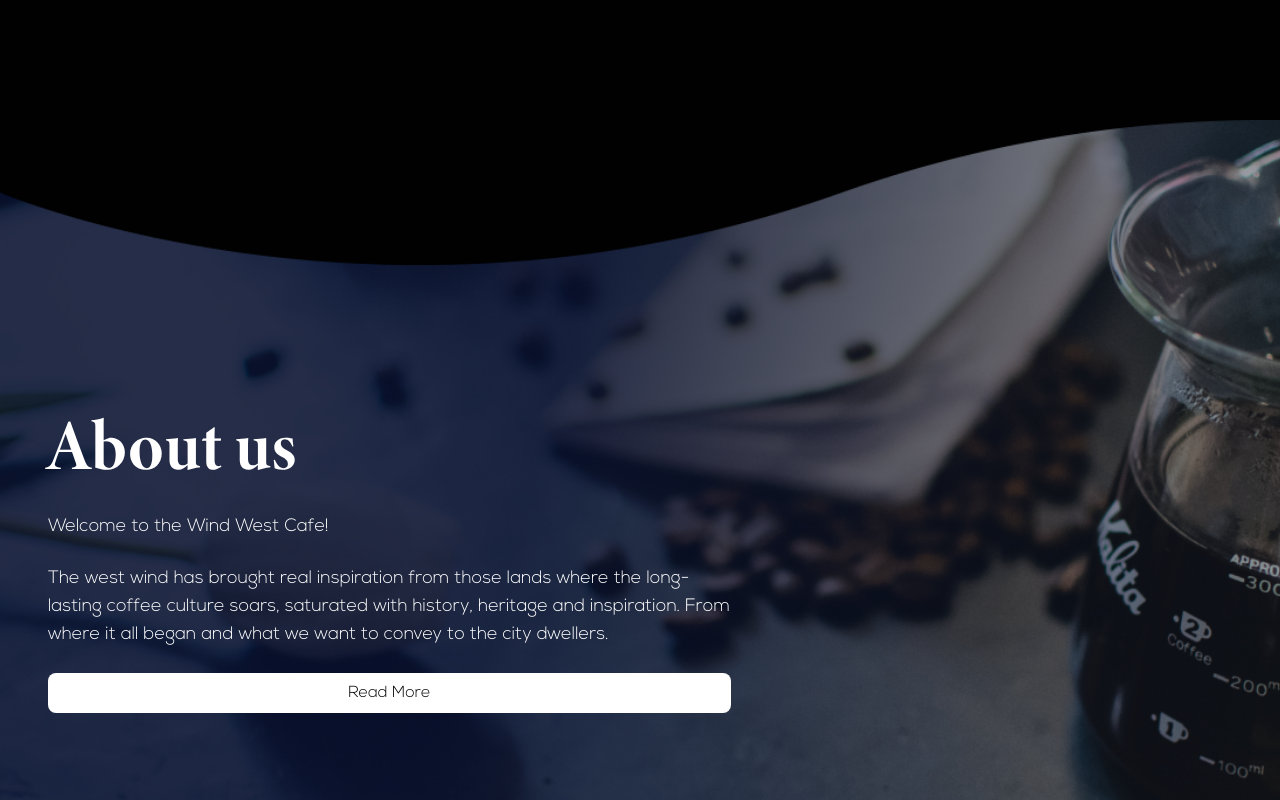
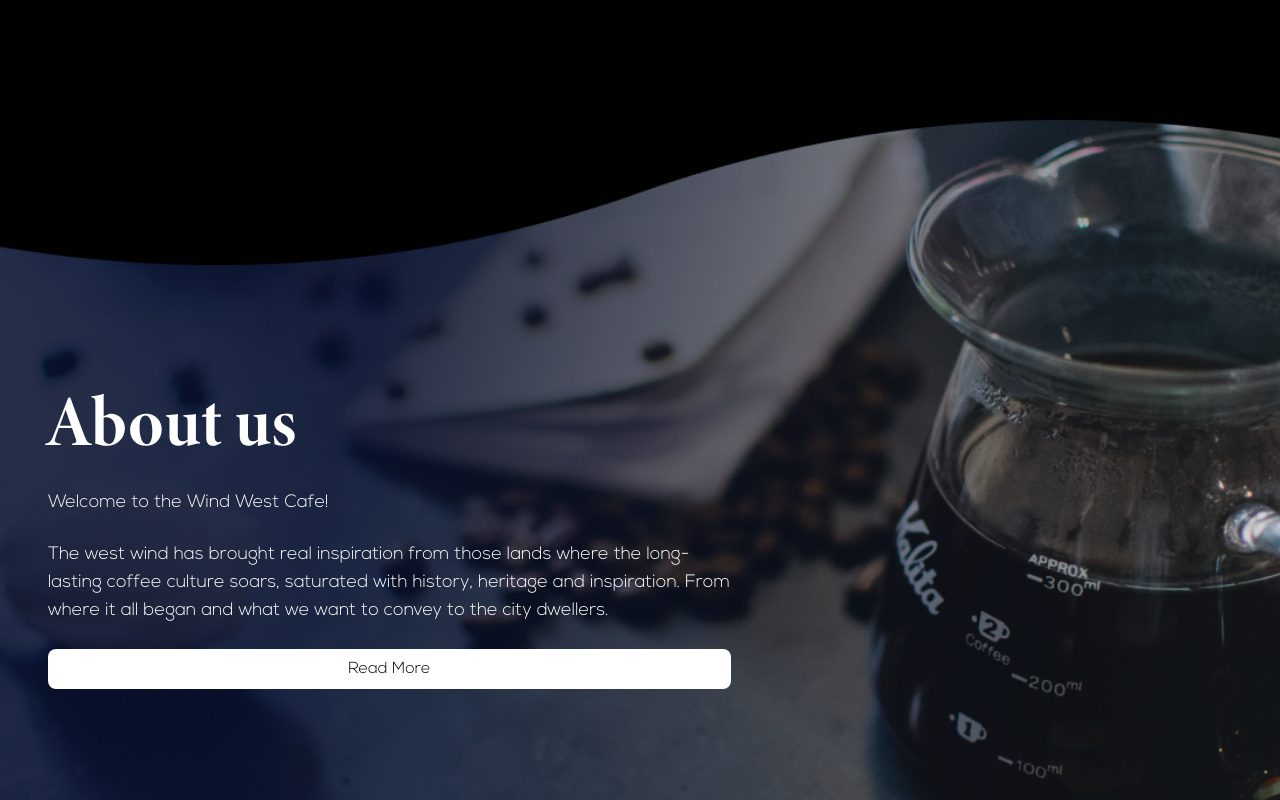
Before and after one commit to hdmuae/windwestcafe-nextjs, a Next.js app: page / in a window 1280 px wide. Shown: the part 680-1480 px from the top of the page. Built offline with nearby package versions, Linux system fonts and the light colour scheme.

Commit message:
about styles changes

```diff
--- a/src/containers/About/index.tsx
+++ b/src/containers/About/index.tsx
@@ -5,7 +5,7 @@ export const About: React.FC = () => {
   return (
     <section
       id="about"
-      className="relative h-[700px] bg-[url('/images/mobile/coffee.png')] bg-[length:100%_700px] lg:h-[850px] lg:bg-darkblue lg:bg-[url('/images/coffee.png')] lg:bg-cover"
+      className="relative h-fit bg-[url('/images/mobile/coffee.png')] lg:h-[850px] lg:bg-darkblue lg:bg-[url('/images/coffee.png')] bg-cover bg-no-repeat bg-center"
     >
       {/* <Image
         className="z-0"
@@ -40,7 +40,7 @@ export const About: React.FC = () => {
           favorite desserts and handmade chocolate. Moreover we are official distributor of Dersut in UAE, the selection of products you can find
           in our <a href="https://www.dersut.ae/collections" target="_blank" rel="noreferrer" className="underline">Shop</a>.
         </p>
-        <button className="bg-white rounded-lg py-2 px-8 font-nexa lg:w-8/12 read_more hidden_text">Read More</button>
+        <button className="bg-white rounded-lg py-2 px-8 font-nexa lg:w-8/12 mb-12 read_more hidden_text">Read More</button>
       </div>
       <script type="text/javascript" src="/scripts/custom_scripts.js"></script>
     </section>
--- a/src/containers/ContactUs/index.tsx
+++ b/src/containers/ContactUs/index.tsx
@@ -35,7 +35,7 @@ export const ContactUs: React.FC = () => {
         "service_m9x0oik",
         "template_z3zmvkb",
         templateParams,
-        "user_bDIEmwy6qfjsQW9OkuxdP"
+          "user_bDIEmwy6qfjsQW9OkuxdP",
       );
       reset();
       toastifySuccess();
```
